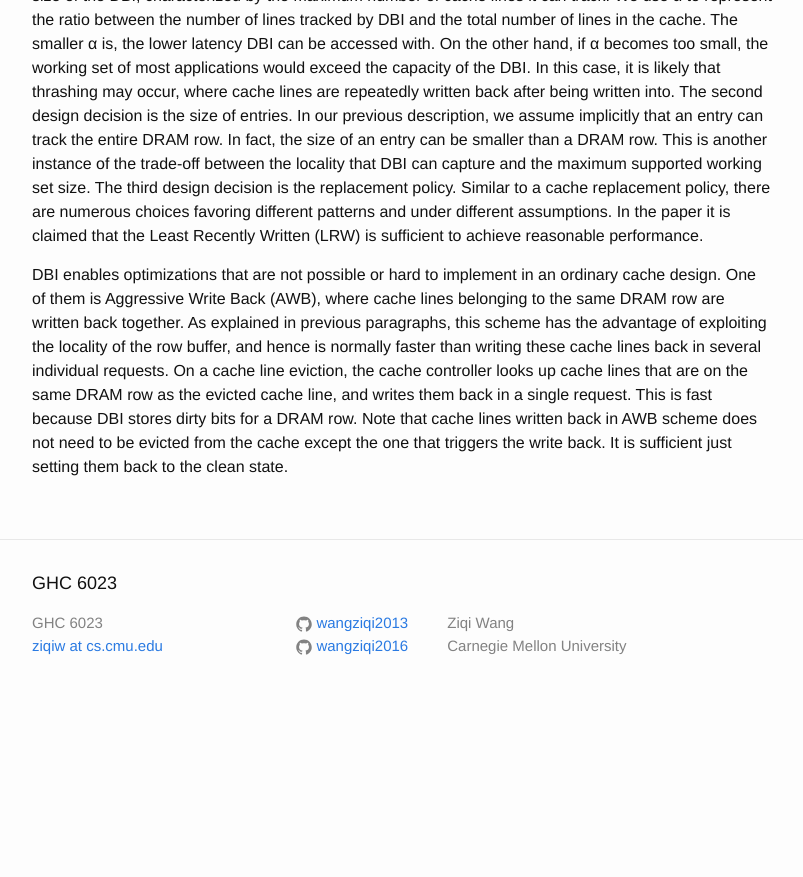
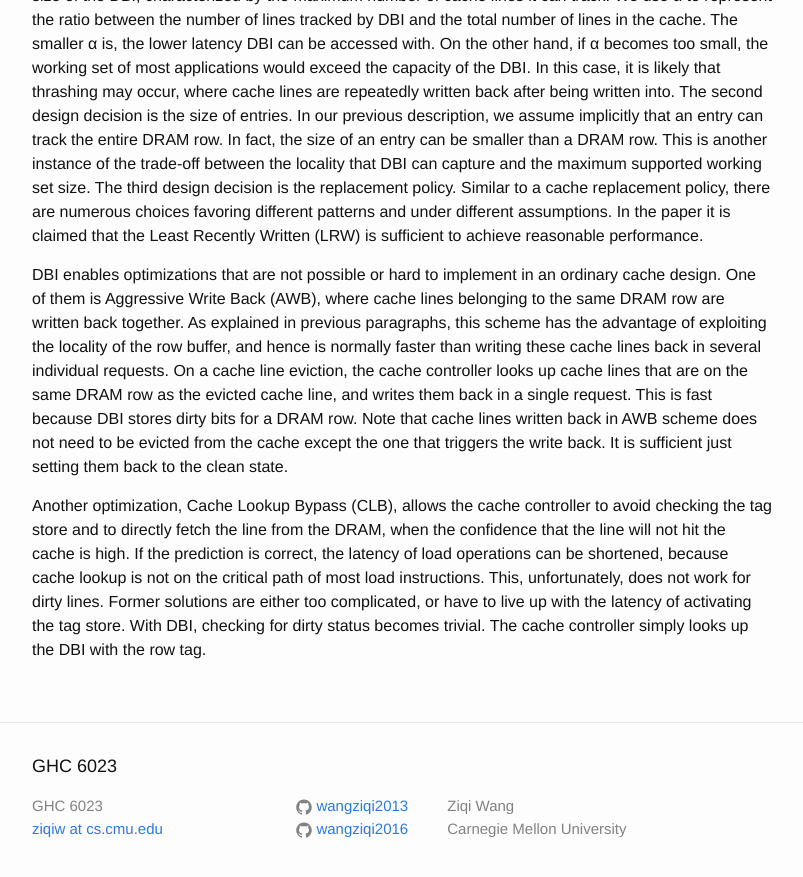
Before and after one commit to wangziqi2013/wangziqi2013.github.io, a Jekyll site: the page built from _posts/2018-05-27-dbi.markdown, in a window 1280 px wide and 900 px high, scrolled down 1114 px. Shown: the top 877 px of the window, without its empty margins (238-1041 px from the left). Built offline with Jekyll 4.4.1, drawn with Linux system fonts in a browser that asks for light colours; before the commit the page ends 1831 px from its top, so only the background shows below that.

Commit message:
Finish CLB

```diff
--- a/_posts/2018-05-27-dbi.markdown
+++ b/_posts/2018-05-27-dbi.markdown
@@ -63,3 +63,10 @@ eviction, the cache controller looks up cache lines that are on the same DRAM ro
 and writes them back in a single request. This is fast because DBI stores dirty bits for a DRAM row. Note that
 cache lines written back in AWB scheme does not need to be evicted from the cache except the one that triggers
 the write back. It is sufficient just setting them back to the clean state.
+
+Another optimization, Cache Lookup Bypass (CLB), allows the cache controller to avoid checking the tag store
+and to directly fetch the line from the DRAM, when the confidence that the line will not hit the cache is
+high. If the prediction is correct, the latency of load operations can be shortened, because cache lookup is not
+on the critical path of most load instructions. This, unfortunately, does not work for dirty lines. Former
+solutions are either too complicated, or have to live up with the latency of activating the tag store. With DBI,
+checking for dirty status becomes trivial. The cache controller simply looks up the DBI with the row tag.
```
